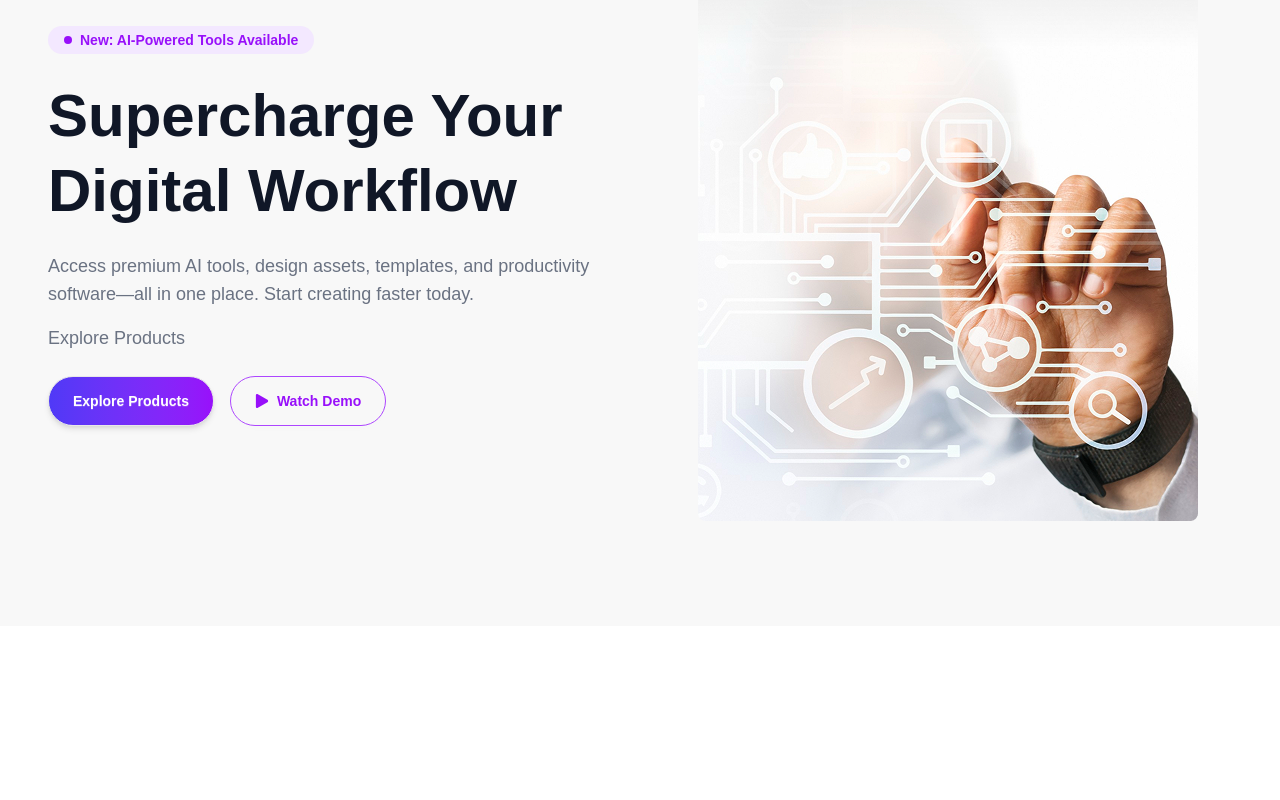
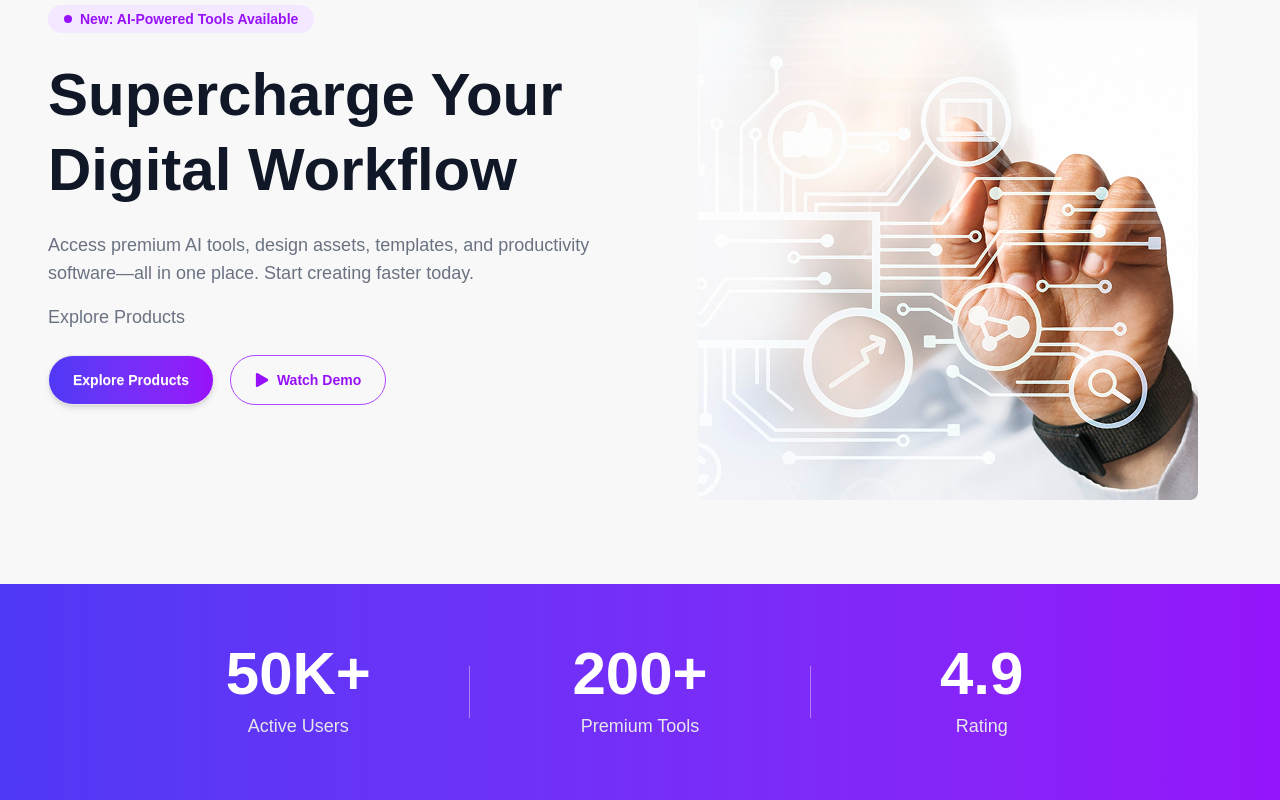
Before and after one commit to raselbabu273/digital-tools-platform, a React (Vite) app: page / in a window 1280 px wide. Shown: the part 238-1038 px from the top of the page. Before the commit the page ends 864 px from the top, so only its background shows below. Built offline with nearby package versions, Linux system fonts and the light colour scheme.

Commit message:
Ratings section design complete

```diff
--- a/src/App.jsx
+++ b/src/App.jsx
@@ -1,12 +1,14 @@
 import "./App.css";
 import Banner from "./Components/Banner/Banner";
 import NavBar from "./Components/NavBar/NavBar";
+import Ratings from "./Components/Ratings/Ratings";
 
 function App() {
   return (
     <>
       <NavBar></NavBar>
       <Banner></Banner>
+      <Ratings></Ratings>
     </>
   );
 }
--- a/src/Components/Banner/Banner.jsx
+++ b/src/Components/Banner/Banner.jsx
@@ -4,7 +4,7 @@ import { FaPlay } from "react-icons/fa";
 
 const Banner = () => {
   return (
-    <section className="bg-base-200 min-h-screen flex items-center">
+    <section className="bg-base-200 py-21 flex items-center">
       <div className="container mx-auto px-6 lg:px-12 grid lg:grid-cols-2 gap-12 items-center">
         <div>
           <span className="inline-flex items-center px-4 py-1 text-sm font-semibold bg-purple-100 text-purple-600 rounded-full mb-6">
--- /dev/null
+++ b/src/Components/Ratings/Ratings.jsx
@@ -0,0 +1,33 @@
+import React from "react";
+
+const Ratings = () => {
+  return (
+    <div className="w-full py-15 bg-linear-to-r from-[#4F39F6] to-[#9514FA]">
+      <div className="max-w-5xl mx-auto flex items-center justify-between text-center text-white">
+
+        <div className="flex-1">
+          <h1 className="text-6xl font-bold">50K+</h1>
+          <p className="text-lg font-medium mt-2 text-gray-200">Active Users</p>
+        </div>
+
+        {/* Divider */}
+        <div className="h-13 w-px bg-white/40"></div>
+
+        <div className="flex-1">
+          <h1 className="text-6xl font-bold">200+</h1>
+          <p className="text-lg font-medium mt-2 text-gray-200">Premium Tools</p>
+        </div>
+
+        {/* Divider */}
+        <div className="h-13 w-px bg-white/40"></div>
+
+        <div className="flex-1">
+          <h1 className="text-6xl font-bold">4.9</h1>
+          <p className="text-lg font-medium mt-2 text-gray-200">Rating</p>
+        </div>
+      </div>
+    </div>
+  );
+};
+
+export default Ratings;
```
Also changed, not shown: src/Components/NavBar/NavBar.jsx (+9 -2 lines).
